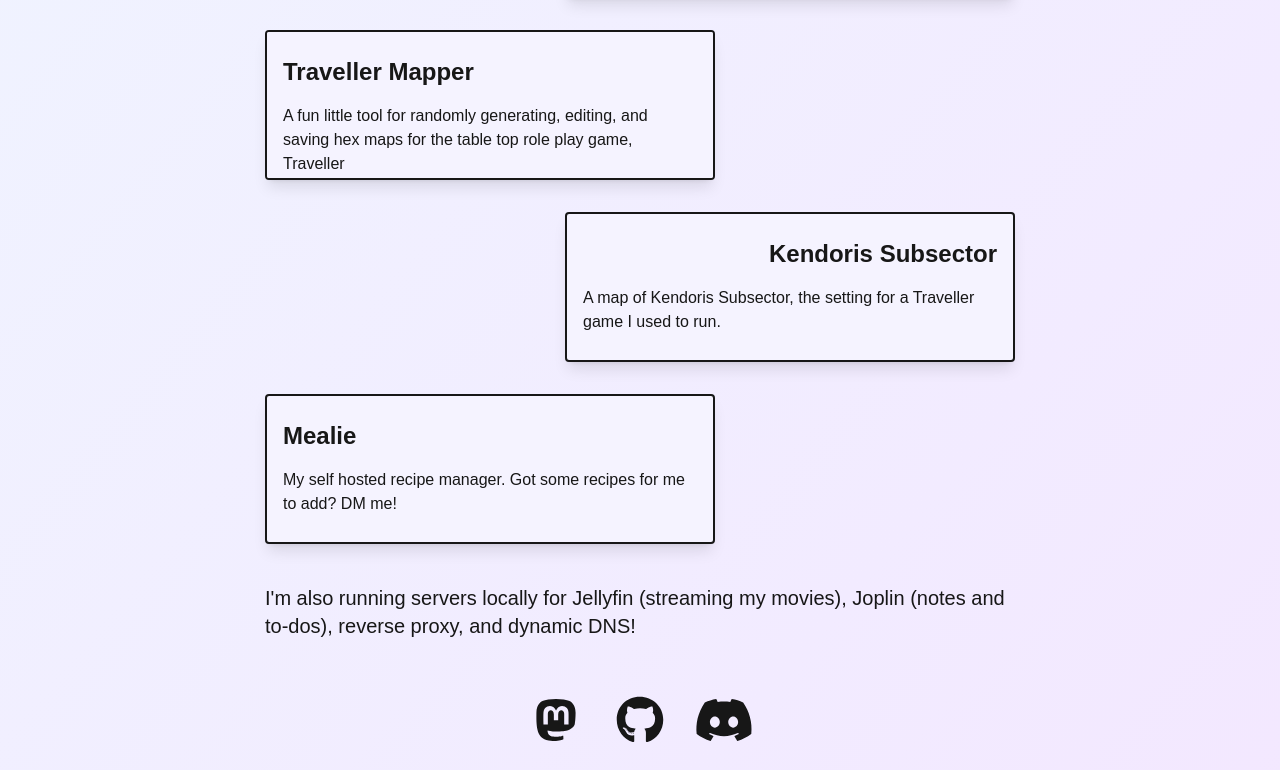
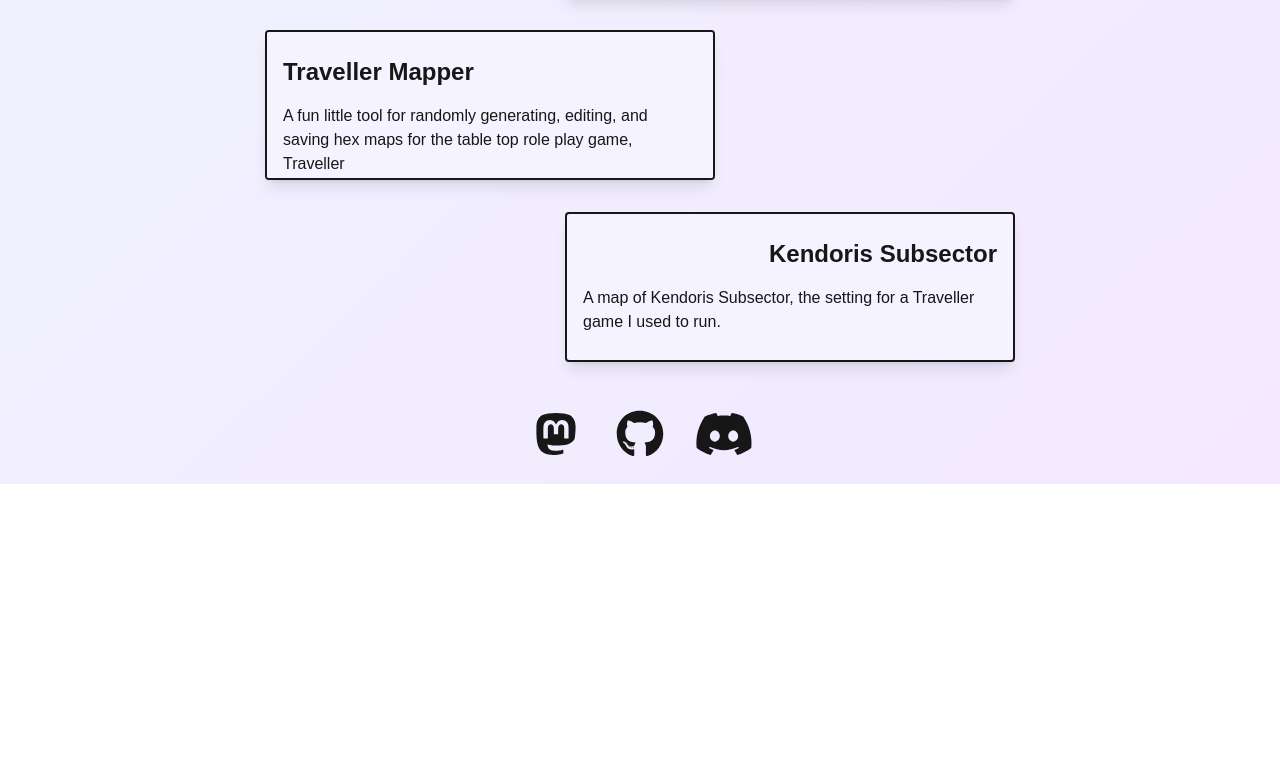
Before and after one commit to ellebell43/my-website, a Next.js app: page / in a window 1280 px wide. Shown: the part 752-1522 px from the top of the page. After the commit the page ends 1236 px from the top, so only its background shows below. Built offline with nearby package versions, Linux system fonts and the light colour scheme; a web font is replaced by a local one.

Commit message:
Update page.tsx

```diff
--- a/app/page.tsx
+++ b/app/page.tsx
@@ -27,8 +27,6 @@ export default function Page() {
         <ProjectCard href="https://guildsmenrpg.com" title="Guildsmen RPG" description="A free and open source table top role play game. Complete with website, character app, and community discord!" right={true} />
         <ProjectCard href="/mapper" title="Traveller Mapper" description="A fun little tool for randomly generating, editing, and saving hex maps for the table top role play game, Traveller" />
         <ProjectCard href="/kendoris" title="Kendoris Subsector" description="A map of Kendoris Subsector, the setting for a Traveller game I used to run." right={true} />
-        <ProjectCard href="https://recipes.ellebell.dev/g/the-council/" title="Mealie" description="My self hosted recipe manager. Got some recipes for me to add? DM me!" />
-        <p className="text-xl">I'm also running servers locally for Jellyfin (streaming my movies), Joplin (notes and to-dos), reverse proxy, and dynamic DNS!</p>
       </div>
 
       <div className="flex justify-center gap-6 mt-12 text-5xl">
```
